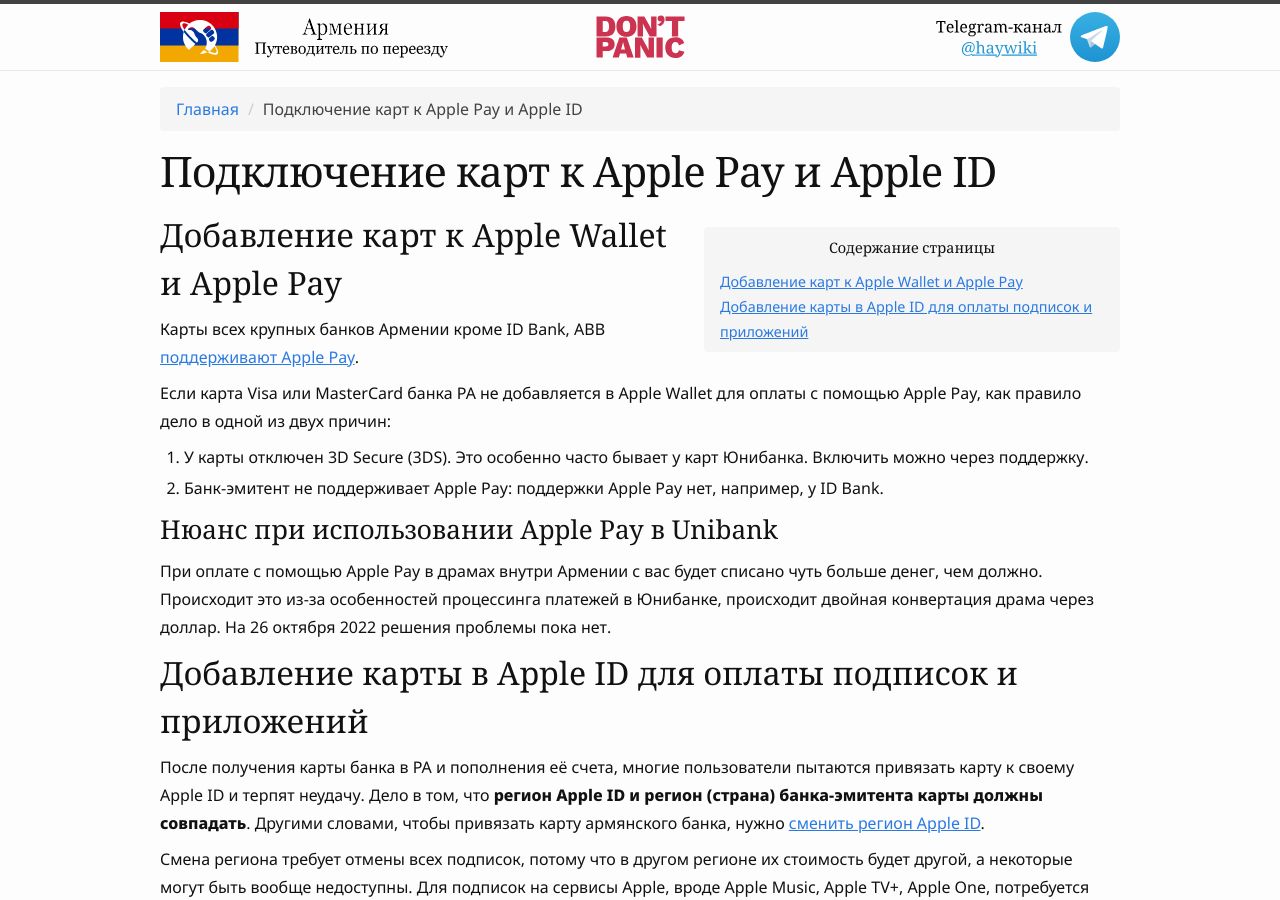
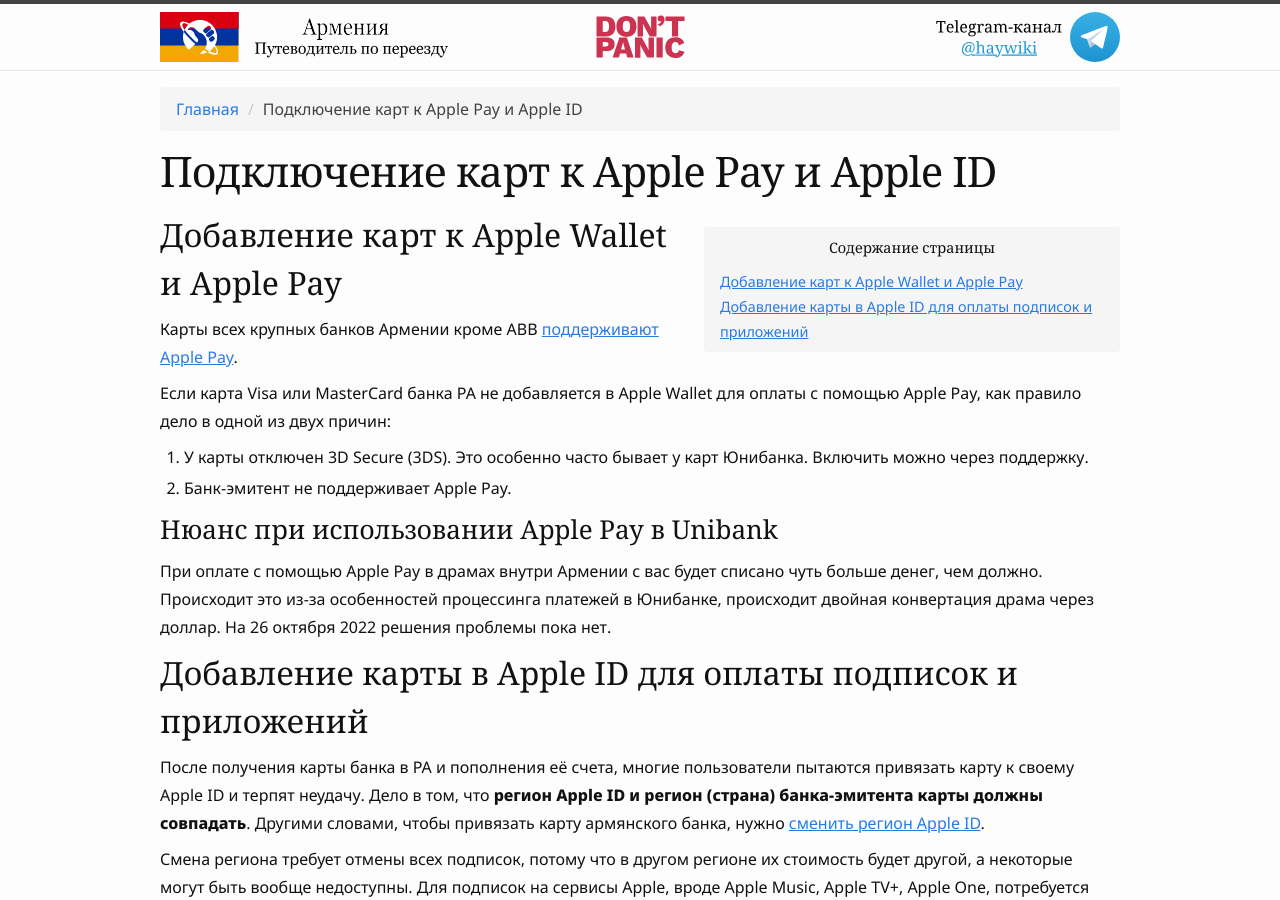
Before and after one commit to haywiki/haywiki.github.io, a Jekyll site: the page built from money/cards-apple.md, in a window 1280 px wide and 900 px high. Built offline with Jekyll 4.4.1, drawn with Linux system fonts in a browser that asks for light colours; nearby versions of some CDN libraries; a script that is not in the unit is left out.

Commit message:
Remove ID Bank
https://idbank.am/en/landing/applepay./

```diff
--- a/money/cards-apple.md
+++ b/money/cards-apple.md
@@ -5,12 +5,12 @@
 
 ## Добавление карт к Apple Wallet и Apple Pay
 
-Карты всех крупных банков Армении кроме ID Bank, ABB [поддерживают Apple Pay](https://bit.ly/am-banks).
+Карты всех крупных банков Армении кроме ABB [поддерживают Apple Pay](https://bit.ly/am-banks).
 
 Если карта Visa или MasterCard банка РА не добавляется в Apple Wallet для оплаты с помощью Apple Pay, как правило дело в одной из двух причин:
 
 1. У карты отключен 3D Secure (3DS). Это особенно часто бывает у карт Юнибанка. Включить можно через поддержку.
-2. Банк-эмитент не поддерживает Apple Pay: поддержки Apple Pay нет, например, у ID Bank.
+2. Банк-эмитент не поддерживает Apple Pay.
 
 ### Нюанс при использовании Apple Pay в Unibank
 
```
